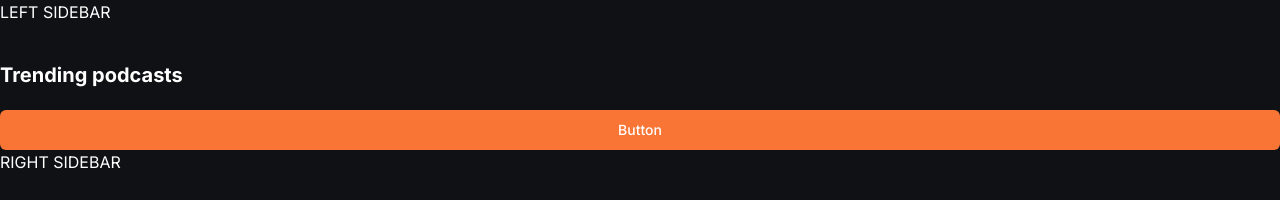
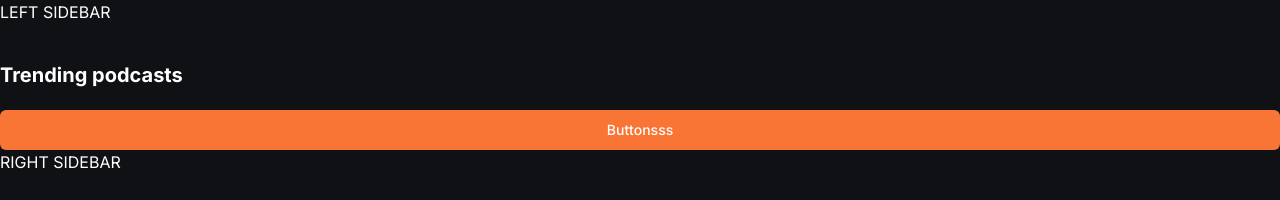
Before and after one commit to shamil-ch/PodPortal, a Next.js app: page / in a window 1280 px wide. Shown: the top 200 px of the page. Built offline with nearby package versions, Linux system fonts and the light colour scheme.

Commit message:
Test commit

```diff
--- a/app/(root)/page.tsx
+++ b/app/(root)/page.tsx
@@ -6,7 +6,7 @@ const Home = () => {
     <div className='mt-9 flex flex-col gap-9'>
       <section className='flex flex-col gap-5'>
         <h1 className='text-20 font-bold text-white-1'>Trending podcasts</h1>
-        <Button className='text-white-1 bg-orange-1'>Button</Button>
+        <Button className='text-white-1 bg-orange-1'>Buttonsss</Button>
       </section>
     </div>
   )
```
